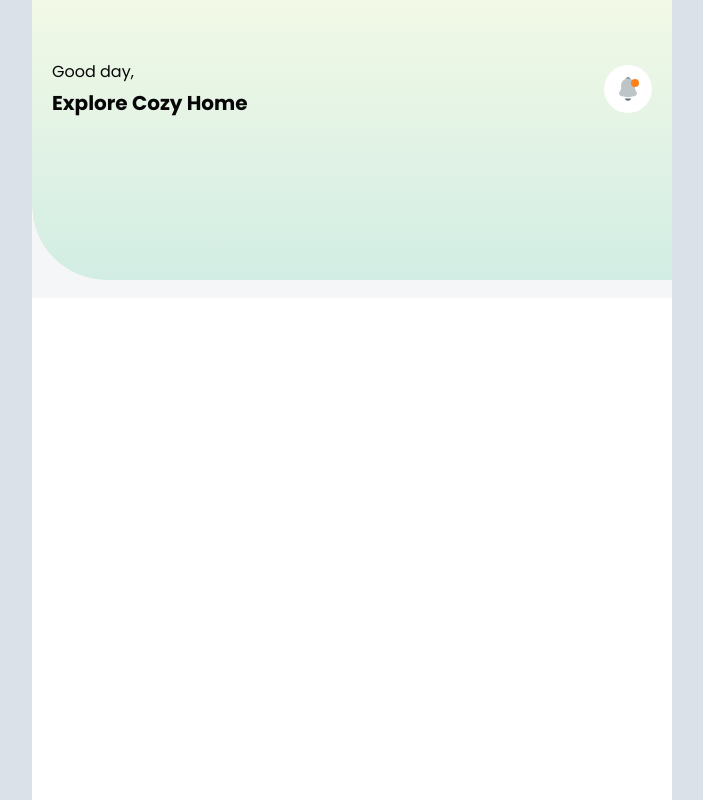
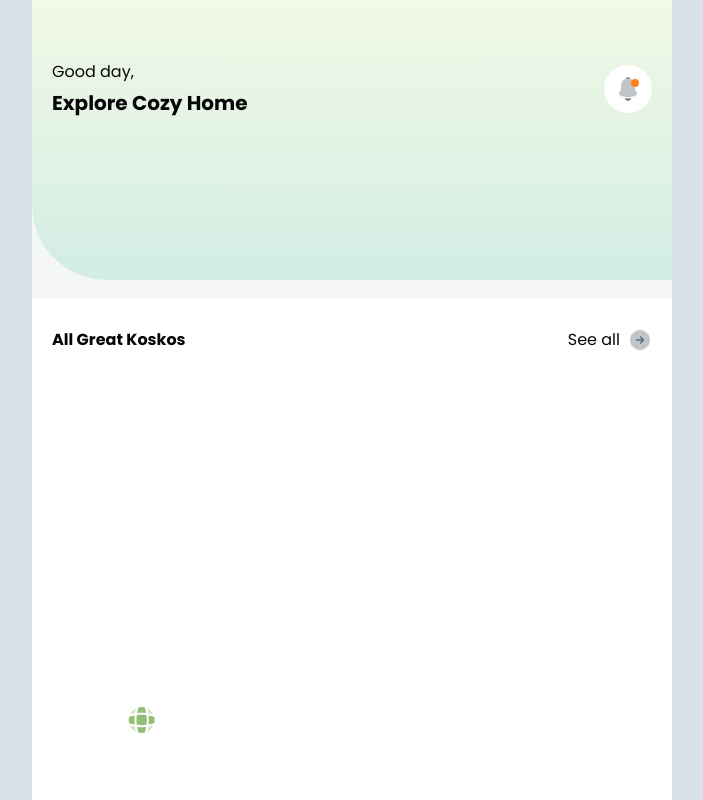
Before and after one commit to BillyJonathan29/filament-kosan, a Laravel app: template resources/views/pages/home.blade.php in a window 1280 px wide. Shown: the whole page, without its empty margins (288-991 px from the left). Run offline with Laravel 12, Linux system fonts and the light colour scheme; the template is opened without the code that fills it, so the values that code supplies are empty; style sheets or scripts are compiled from the project's sources.

Commit message:
pages user

```diff
--- a/app/Http/Controllers/HomeController.php
+++ b/app/Http/Controllers/HomeController.php
@@ -27,6 +27,9 @@
         $categories = $this->categoryRepository->getAllCategories();
         $popularBoardingHouses = $this->boardingHouseRepository->getPopularBoardingHouses();
         $cities = $this->cityRepository->getAllCities();
-        return view('pages.home', compact('categories', 'popularBoardingHouses', 'cities'));
+        $boardingHouses = $this->boardingHouseRepository->getAllBoardingHouses();
+
+
+        return view('pages.home', compact('categories', 'popularBoardingHouses', 'cities', 'boardingHouses'));
     }
 }
--- a/app/Interfaces/BoardingHouseRepositoryInterface.php
+++ b/app/Interfaces/BoardingHouseRepositoryInterface.php
@@ -5,12 +5,10 @@
 interface BoardingHouseRepositoryInterface
 {
 
-    public function getAllBoardingHouses($search = null, $city = null, $category = null,);
+    public function getAllBoardingHouses($search = null, $city = null, $category = null);
 
     public function getPopularBoardingHouses($limit = 5);
     public function getBoardingHouseByCitySlug($slug);
     public function getBoardingHouseByCategorySlug($slug);
     public function getBoardingHouseBySlug($slug);
 }
-
-?>
--- a/app/Repositories/BoardingHouseRepository.php
+++ b/app/Repositories/BoardingHouseRepository.php
@@ -32,6 +32,8 @@
                 $query->where('slug', $category);
             });
         }
+
+        return $query->get();
     }
 
     public function getPopularBoardingHouses($limit = 5)
--- /dev/null
+++ b/resources/views/boarding-house/find.blade.php
@@ -0,0 +1,5 @@
+@extends('layouts.app')
+
+@section('content')
+    @include('includes.navigation')
+@endsection
--- /dev/null
+++ b/resources/views/includes/navigation.blade.php
@@ -0,0 +1,22 @@
+<div id="BottomNav" class="relative flex w-full h-[138px] shrink-0">
+    <nav class="fixed bottom-5 w-full max-w-[640px] px-5 z-10">
+        <div class="grid grid-cols-4 h-fit rounded-[40px] justify-between py-4 px-5 bg-ngekos-black">
+            <a href="{{ route('home') }}" class="flex flex-col items-center text-center gap-2">
+                <img src="assets/images/icons/global-green.svg" class="w-8 h-8 flex shrink-0" alt="icon">
+                <span class="font-semibold text-sm text-white">Discover</span>
+            </a>
+            <a href="{{ route('check-booking') }}" class="flex flex-col items-center text-center gap-2">
+                <img src="assets/images/icons/note-favorite.svg" class="w-8 h-8 flex shrink-0" alt="icon">
+                <span class="font-semibold text-sm text-white">Orders</span>
+            </a>
+            <a href="{{ route('find-kos') }}" class="flex flex-col items-center text-center gap-2">
+                <img src="assets/images/icons/search-status.svg" class="w-8 h-8 flex shrink-0" alt="icon">
+                <span class="font-semibold text-sm text-white">Find</span>
+            </a>
+            <a href="#" class="flex flex-col items-center text-center gap-2">
+                <img src="assets/images/icons/24-support.svg" class="w-8 h-8 flex shrink-0" alt="icon">
+                <span class="font-semibold text-sm text-white">Help</span>
+            </a>
+        </div>
+    </nav>
+</div>
--- a/resources/views/pages/home.blade.php
+++ b/resources/views/pages/home.blade.php
@@ -121,4 +121,48 @@
 
         </div>
     </section>
+
+    <section id="Best" class="flex flex-col gap-4 px-5 mt-[30px]">
+        <div class="flex items-center justify-between">
+            <h2 class="font-bold">All Great Koskos</h2>
+            <a href="#">
+                <div class="flex items-center gap-2">
+                    <span>See all</span>
+                    <img src="assets/images/icons/arrow-right.svg" class="w-6 h-6 flex shrink-0" alt="icon">
+                </div>
+            </a>
+        </div>
+        <div class="flex flex-col gap-4">
+            @foreach ($boardingHouses as $boardingHouse)
+                <a href="details.html" class="card">
+                    <div
+                        class="flex rounded-[30px] border border-[#F1F2F6] p-4 gap-4 bg-white hover:border-[#91BF77] transition-all duration-300">
+                        <div class="flex w-[120px] h-[183px] shrink-0 rounded-[30px] bg-[#D9D9D9] overflow-hidden">
+                            <img src="{{ asset('storage/' . $boardingHouse->thumbnail ) }}" class="w-full h-full object-cover"
+                                alt="icon">
+                        </div>
+                        <div class="flex flex-col gap-3 w-full">
+                            <h3 class="font-semibold text-lg leading-[27px] line-clamp-2 min-h-[54px]">{{ $boardingHouse->name }}</h3>
+                            <hr class="border-[#F1F2F6]">
+                            <div class="flex items-center gap-[6px]">
+                                <img src="assets/images/icons/location.svg" class="w-5 h-5 flex shrink-0" alt="icon">
+                                <p class="text-sm text-ngekos-grey">{{ $boardingHouse->city->name }}</p>
+                            </div>
+                            <div class="flex items-center gap-[6px]">
+                                <img src="assets/images/icons/profile-2user.svg" class="w-5 h-5 flex shrink-0"
+                                    alt="icon">
+                                <p class="text-sm text-ngekos-grey">4 People</p>
+                            </div>
+                            <hr class="border-[#F1F2F6]">
+                            <p class="font-semibold text-lg text-ngekos-orange">Rp {{ $boardingHouse->price }}<span
+                                    class="text-sm text-ngekos-grey font-normal">/bulan</span></p>
+                        </div>
+                    </div>
+                </a>
+            @endforeach
+
+        </div>
+    </section>
+
+    @include('includes.navigation')
 @endsection
--- a/routes/web.php
+++ b/routes/web.php
@@ -1,5 +1,7 @@
 <?php
 
+use App\Http\Controllers\BoardingHouseController;
+use App\Http\Controllers\BookingController;
 use App\Http\Controllers\HomeController;
 use Illuminate\Support\Facades\Route;
 
@@ -9,3 +11,5 @@
 
 
 Route::get('/home', [HomeController::class, 'index'])->name('home');
+Route::get('find-kos', [BoardingHouseController::class, 'find'])->name('find-kos');
+Route::get('/check-booking', [BookingController::class, 'check'])->name('check-booking');
```
Also changed, not shown: app/Http/Controllers/BoardingHouseController.php (added, +13 -0 lines), app/Http/Controllers/BookingController.php (added, +13 -0 lines), resources/views/pages/check-booking.blade.php (added, +54 -0 lines).
